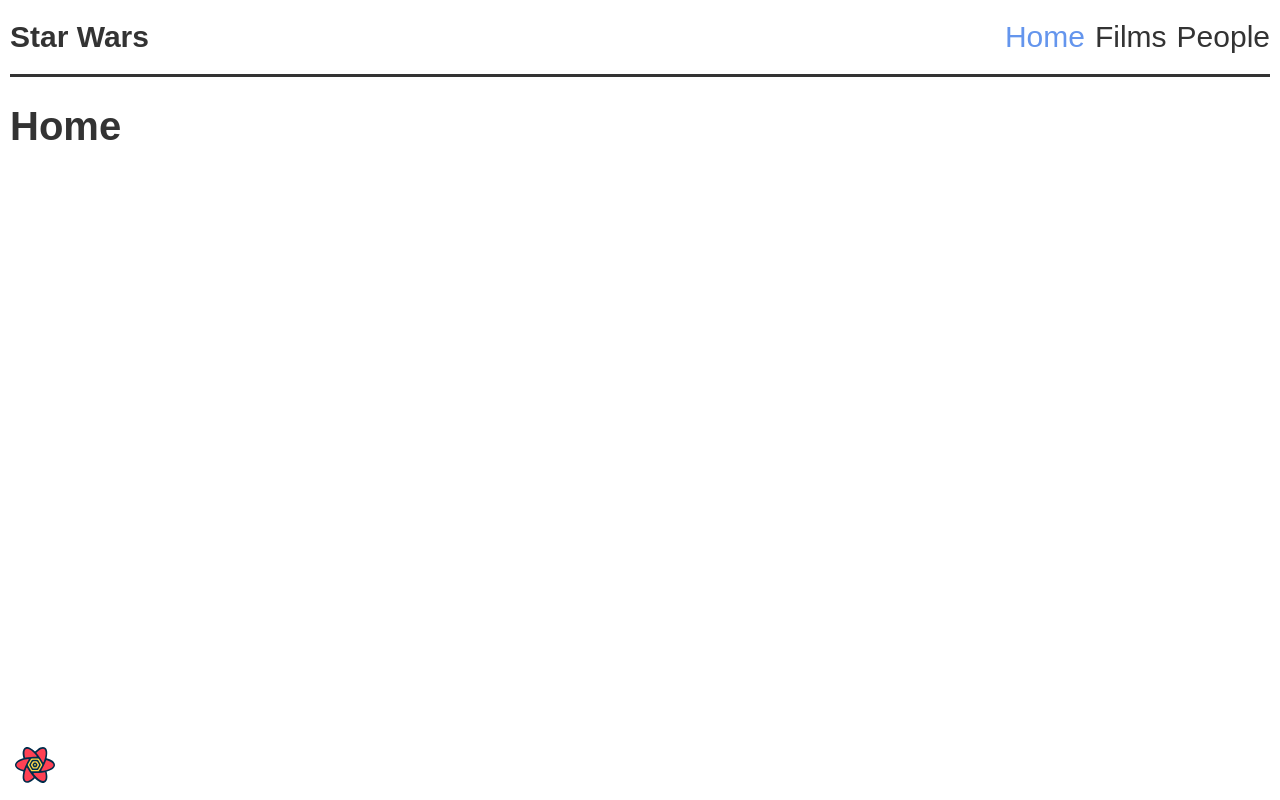
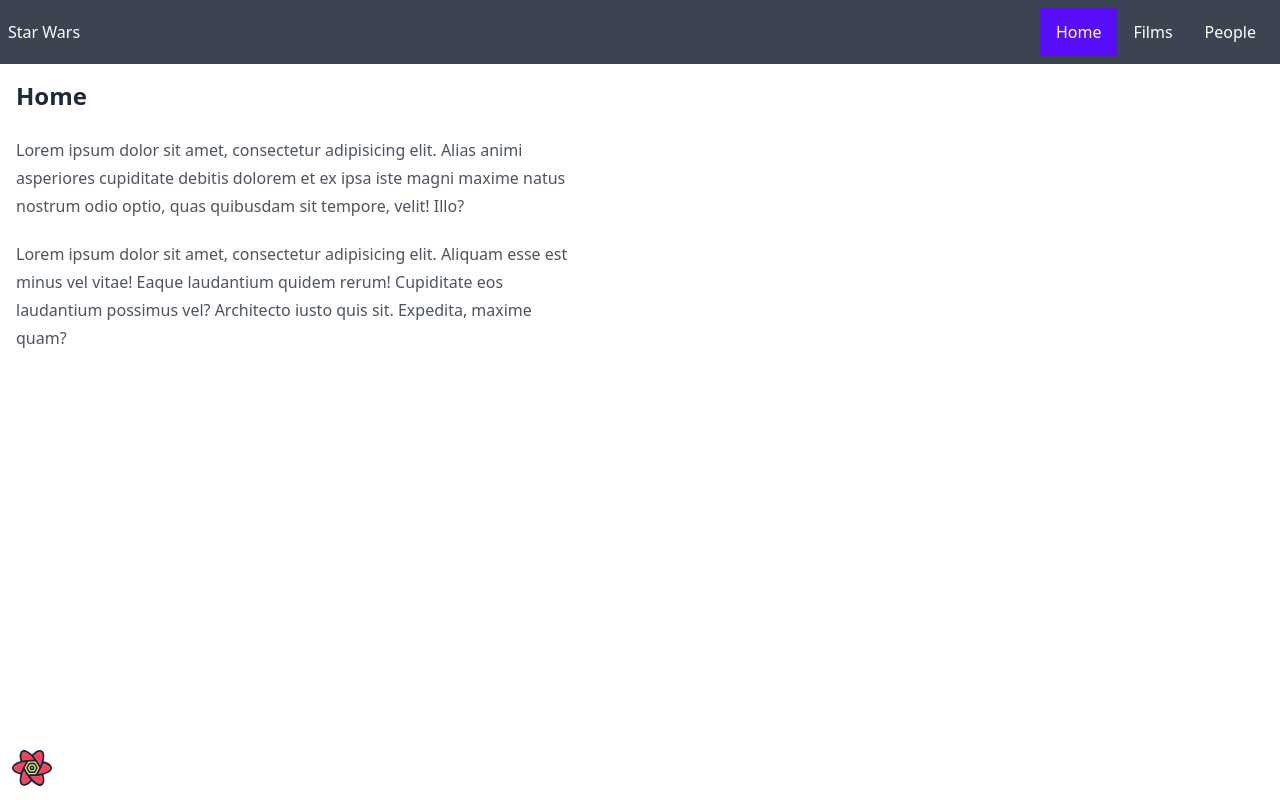
Before and after one commit to sitek94/react-query-v3-demo, a React (Vite) app: page / in a window 1280 px wide. Built offline with nearby package versions, Linux system fonts and the light colour scheme.

Commit message:
add tailwind and daisyui

```diff
--- /dev/null
+++ b/postcss.config.cjs
@@ -0,0 +1,6 @@
+module.exports = {
+  plugins: {
+    tailwindcss: {},
+    autoprefixer: {},
+  },
+}
--- a/src/index.css
+++ b/src/index.css
@@ -1,35 +1,7 @@
-html {
-  font-size: 20px;
-  color: #333;
-  font-family: sans-serif;
+@tailwind base;
+@tailwind components;
+@tailwind utilities;
+
+.devtools button[aria-controls="ReactQueryDevtoolsPanel"] {
+  visibility: hidden !important;
 }
-
-body {
-  margin: 0.5rem;
-}
-
-nav {
-  display: flex;
-  gap: 0.5rem;
-  padding: 0.5rem 0 1rem;
-  border-bottom: 3px solid #333;
-}
-
-nav h1 {
-  margin: 0 auto 0 0;
-
-}
-
-nav a {
-  color: #333;
-  font-size: 1.5rem;
-  text-decoration: none;
-}
-
-nav a.active {
-  color: cornflowerblue;
-}
-
-a {
-  color: cornflowerblue;
-}
--- a/src/layout.tsx
+++ b/src/layout.tsx
@@ -6,15 +6,23 @@ import {api} from './api'
 export function Layout() {
   return (
     <>
-      <nav>
-        <h1>Star Wars</h1>
-        <NavLink exact to="/">
-          Home
-        </NavLink>
-        <NavLink to="/films">Films</NavLink>
-        <NavLink to="/people">People</NavLink>
+      <nav className="navbar bg-neutral text-neutral-content">
+        <h1 className="flex-1">Star Wars</h1>
+        <ul className="menu menu-horizontal">
+          <li>
+            <NavLink exact to="/">
+              Home
+            </NavLink>
+          </li>
+          <li>
+            <NavLink to="/films">Films</NavLink>
+          </li>
+          <li>
+            <NavLink to="/people">People</NavLink>
+          </li>
+        </ul>
       </nav>
-      <main>
+      <main className="prose p-4">
         <Switch>
           <Route exact path="/films">
             <Films />
@@ -32,7 +40,22 @@ export function Layout() {
 }
 
 function Home() {
-  return <h1>Home</h1>
+  return (
+    <>
+      <h2>Home</h2>
+      <p>
+        Lorem ipsum dolor sit amet, consectetur adipisicing elit. Alias animi
+        asperiores cupiditate debitis dolorem et ex ipsa iste magni maxime natus
+        nostrum odio optio, quas quibusdam sit tempore, velit! Illo?
+      </p>
+      <p>
+        Lorem ipsum dolor sit amet, consectetur adipisicing elit. Aliquam esse
+        est minus vel vitae! Eaque laudantium quidem rerum! Cupiditate eos
+        laudantium possimus vel? Architecto iusto quis sit. Expedita, maxime
+        quam?
+      </p>
+    </>
+  )
 }
 
 function People() {
--- /dev/null
+++ b/tailwind.config.cjs
@@ -0,0 +1,14 @@
+/** @type {import('tailwindcss').Config} */
+module.exports = {
+  content: [
+    "./index.html",
+    "./src/**/*.{vue,js,ts,jsx,tsx}",
+  ],
+  theme: {
+    extend: {},
+  },
+  plugins: [
+    require("daisyui"),
+    require("@tailwindcss/typography")
+  ],
+}
```
Also changed, not shown: package.json (+8 -0 lines), 1 other file (tests, documents, lock files or other folders).
